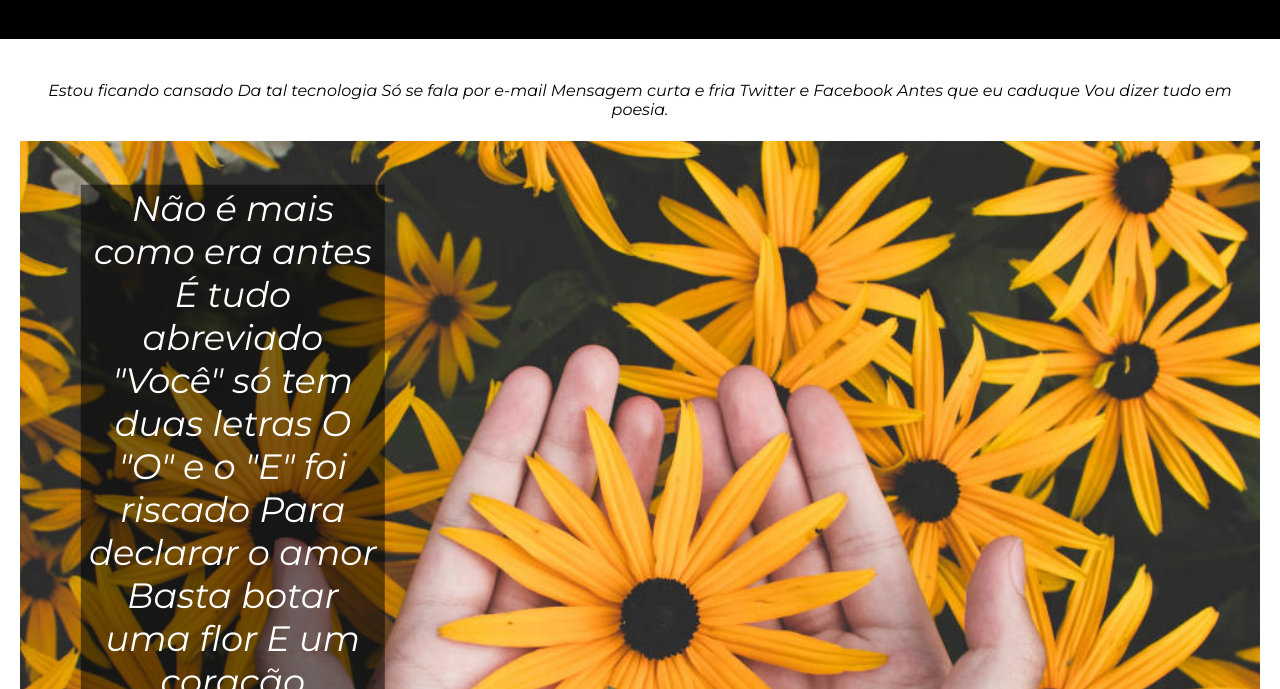
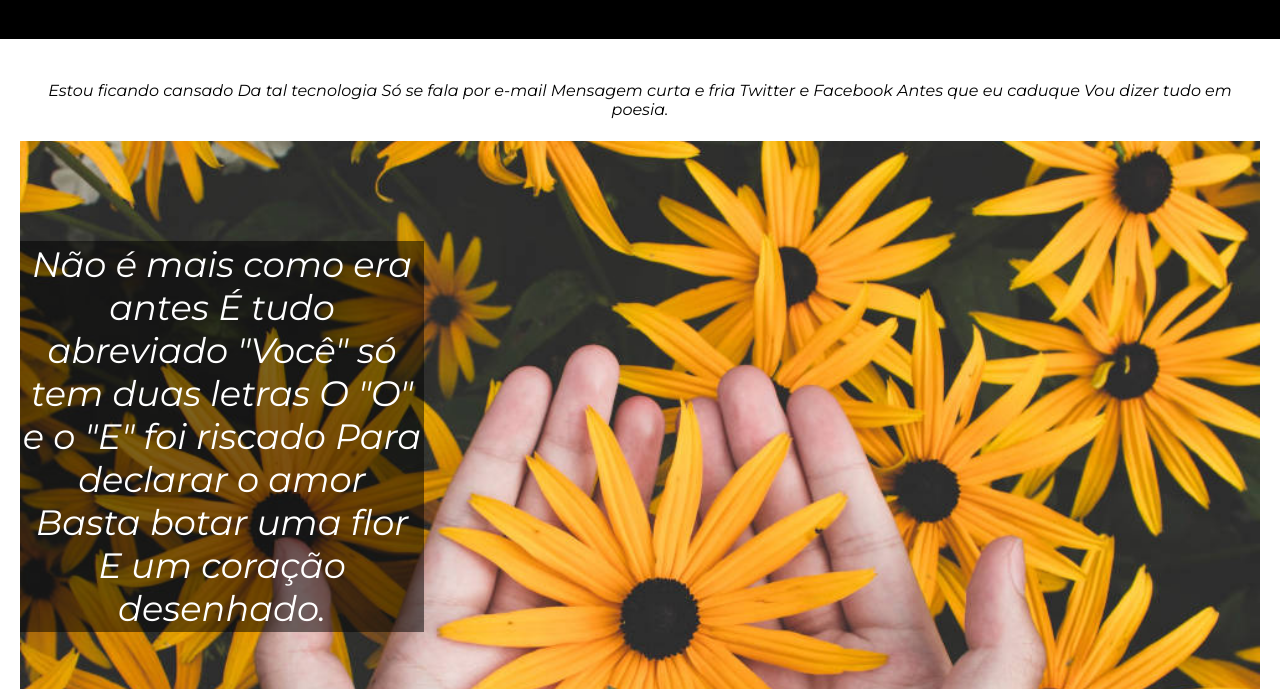
Before and after one commit to Joaofb/Paralax, a plain HTML site: page ex023/index.html in a window 1280 px wide. Shown: the part 111-800 px from the top of the page. Drawn offline with Linux system fonts and the light colour scheme.

Commit message:
Update style.css

```diff
--- a/ex023/style.css
+++ b/ex023/style.css
@@ -33,10 +33,10 @@ main p {
   background-attachment: fixed;
 }
 .conteudo p{
-  max-width: 300px;
+  max-width: 400px;
   position: absolute;
   top: 10%;
-  transform: translate(20%,-10%);
+
   background-color: rgba(0, 0, 0, 0.514);
   color: #fff;
   font-size: 2.2em;
```
